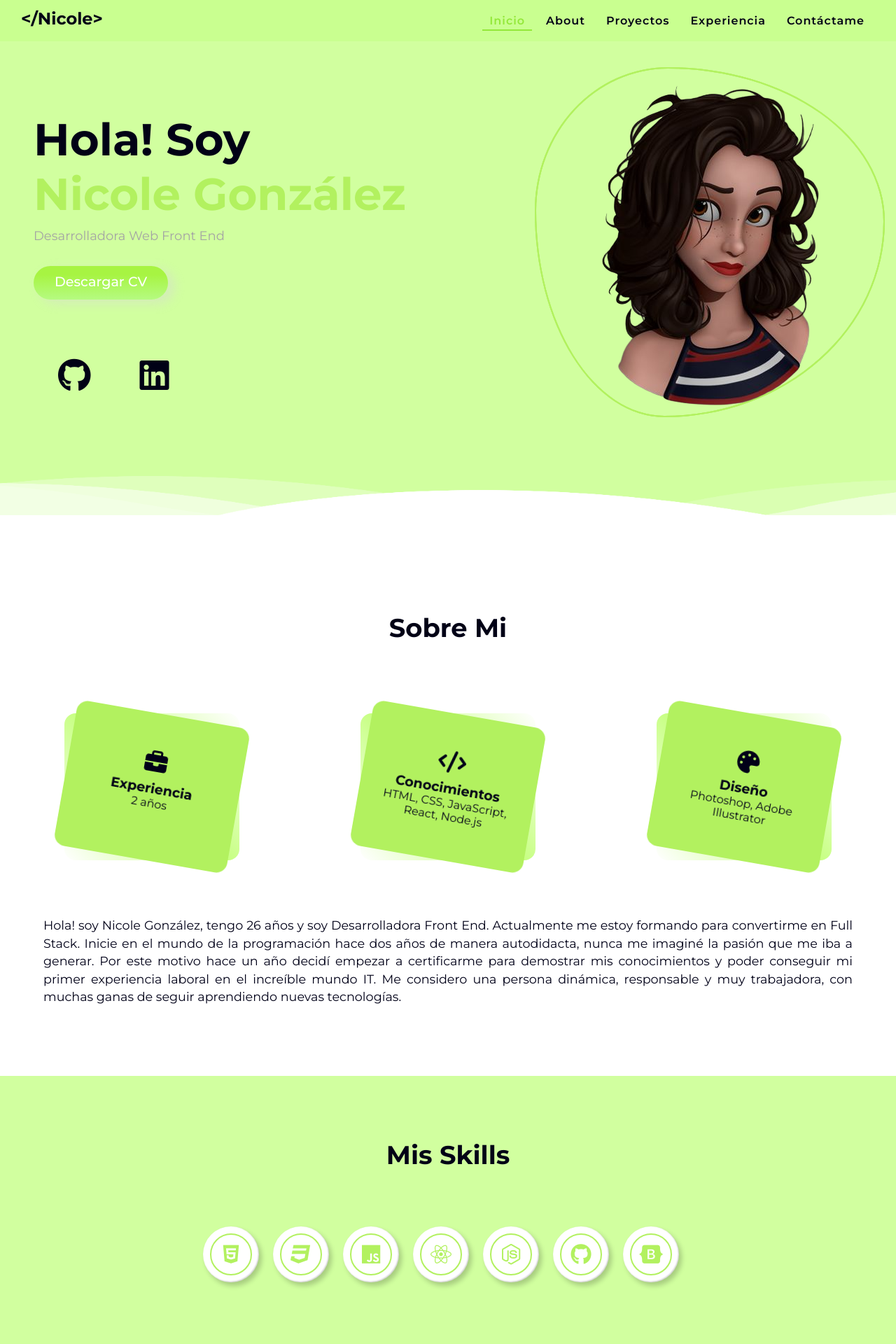
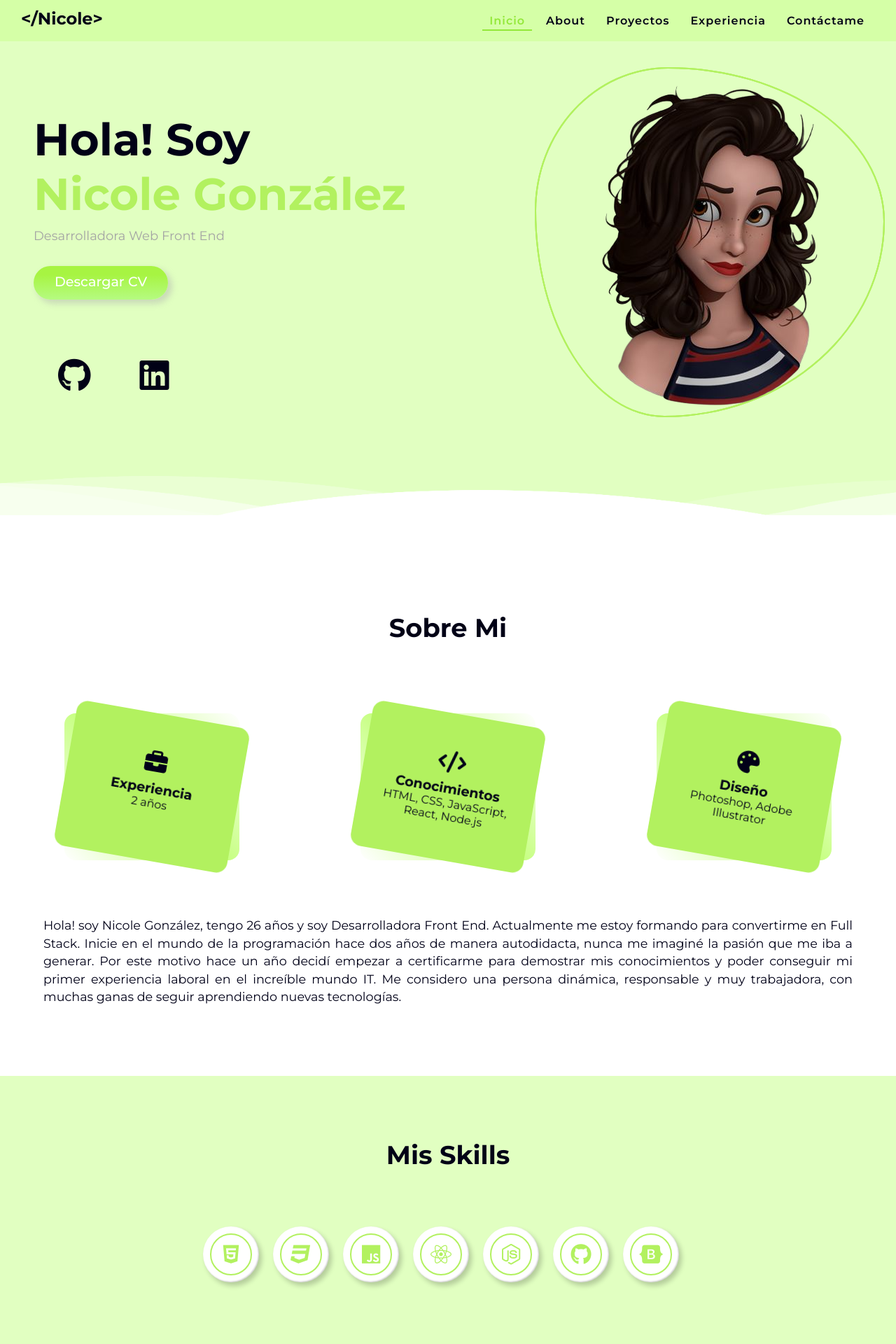
Before and after one commit to YesicaGonzalezN/portafolio, a React (Create React App) app: page / in a window 1280 px wide. Shown: the top 1920 px of the page at 70% size. Built offline with nearby package versions, Linux system fonts and the light colour scheme.

Commit message:
git add .

```diff
--- a/src/Components/ContactMe/ContactMe.css
+++ b/src/Components/ContactMe/ContactMe.css
@@ -1,5 +1,5 @@
 #contact {
-    background: #d1ff9f;
+    background: #e1ffc1;
     padding: 50px 50px;
 }
 
--- a/src/Components/Experience/Experience.css
+++ b/src/Components/Experience/Experience.css
@@ -1,6 +1,6 @@
 #experience {
     margin: 80px 0;
-    background: #d1ff9f;
+    background: #e1ffc1;
 }
 
 .title h2 {
@@ -21,7 +21,7 @@
     list-style: none;
 }
 
-.skills li a {
+.skills li {
     position: relative;
     width: 80px;
     height: 80px;
@@ -40,14 +40,14 @@
     cursor: default;
 }
 
-.skills li a:hover {
+.skills li:hover {
     color: #010116;
     transform: translateY(-20px);
     box-shadow: inset -1px -1px 2px rgba(0, 0, 0, 0.2),
     2px 24px 10px rgba(0, 0, 0, 0.1);
 }
 
-.skills li a:before {
+.skills li:before {
     content: '';
     position: absolute;
     top: 10px;
@@ -58,7 +58,7 @@
     border: 2px solid #b2f15f;
 }
 
-.skills li a .fa-brands {
+.skills li .fa-brands {
     position: relative;
     z-index: 1;
 }
--- a/src/Components/Experience/Experience.jsx
+++ b/src/Components/Experience/Experience.jsx
@@ -9,13 +9,13 @@ const Experience = () => {
         </div>
         <div>
         <ul className="skills">
-            <li><a href="."><i class="fa-brands fa-html5"></i></a></li>
-            <li><a href="."><i class="fa-brands fa-css3"></i></a></li>
-            <li><a href="."><i class="fa-brands fa-js"></i></a></li>
-            <li><a href="."><i class="fa-brands fa-react"></i></a></li>
-            <li><a href="."><i class="fa-brands fa-node-js"></i></a></li>
-            <li><a href="."><i class="fa-brands fa-github"></i></a></li>
-            <li><a href="."><i class="fa-brands fa-bootstrap"></i></a></li>
+            <li><i class="fa-brands fa-html5"></i></li>
+            <li><i class="fa-brands fa-css3"></i></li>
+            <li><i class="fa-brands fa-js"></i></li>
+            <li><i class="fa-brands fa-react"></i></li>
+            <li><i class="fa-brands fa-node-js"></i></li>
+            <li><i class="fa-brands fa-github"></i></li>
+            <li><i class="fa-brands fa-bootstrap"></i></li>
         </ul>
         </div>
     </div>
--- a/src/Components/Main/Main.css
+++ b/src/Components/Main/Main.css
@@ -2,7 +2,7 @@
     display: flex;
     width: 100%;
     height: 92vh;
-    background: #d1ff9f;
+    background: #e1ffc1;
     margin-left: auto;
     margin-right: auto;
 
@@ -52,7 +52,7 @@
     font-size: 1.2rem;
     font-weight: 500;
     background: linear-gradient(180deg, rgb(167, 244, 66) 25.71%, rgb(181, 251, 128) 99.36%);
-    box-shadow: 9px 5px 15px 1px rgba(216, 216, 216, 0.45);
+    box-shadow: 5px 5px 9px 1px rgba(173, 173, 173, 0.444);
     cursor: pointer;
     text-decoration: none;
     text-align: center;
--- a/src/Components/Nav/Nav.css
+++ b/src/Components/Nav/Nav.css
@@ -1,5 +1,5 @@
 .header-area {
-    background: #c9ff90;
+    background: #d5ffa7;
     width: 100%;
     padding: 0 30px;
     z-index: 9;
```
